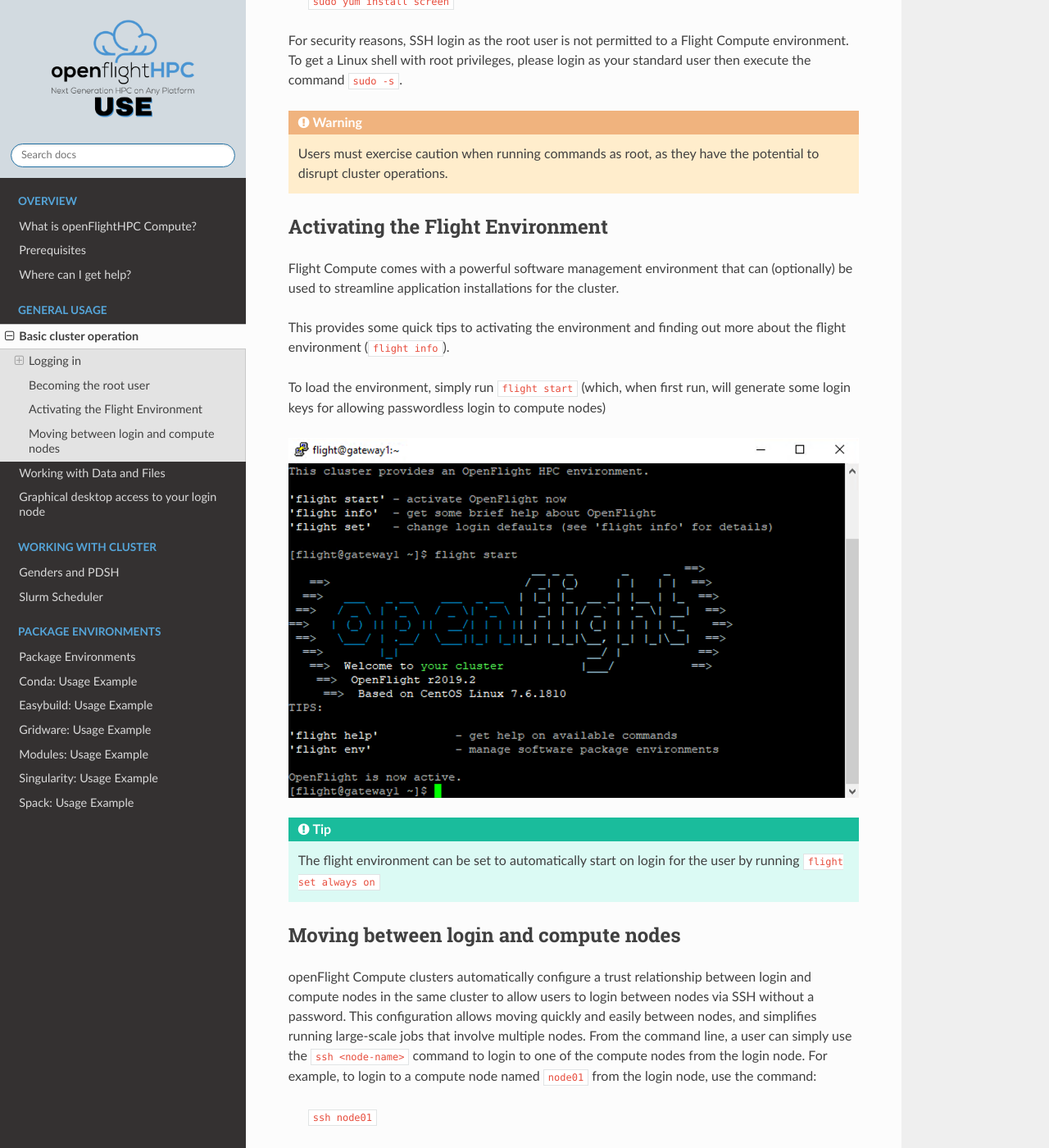
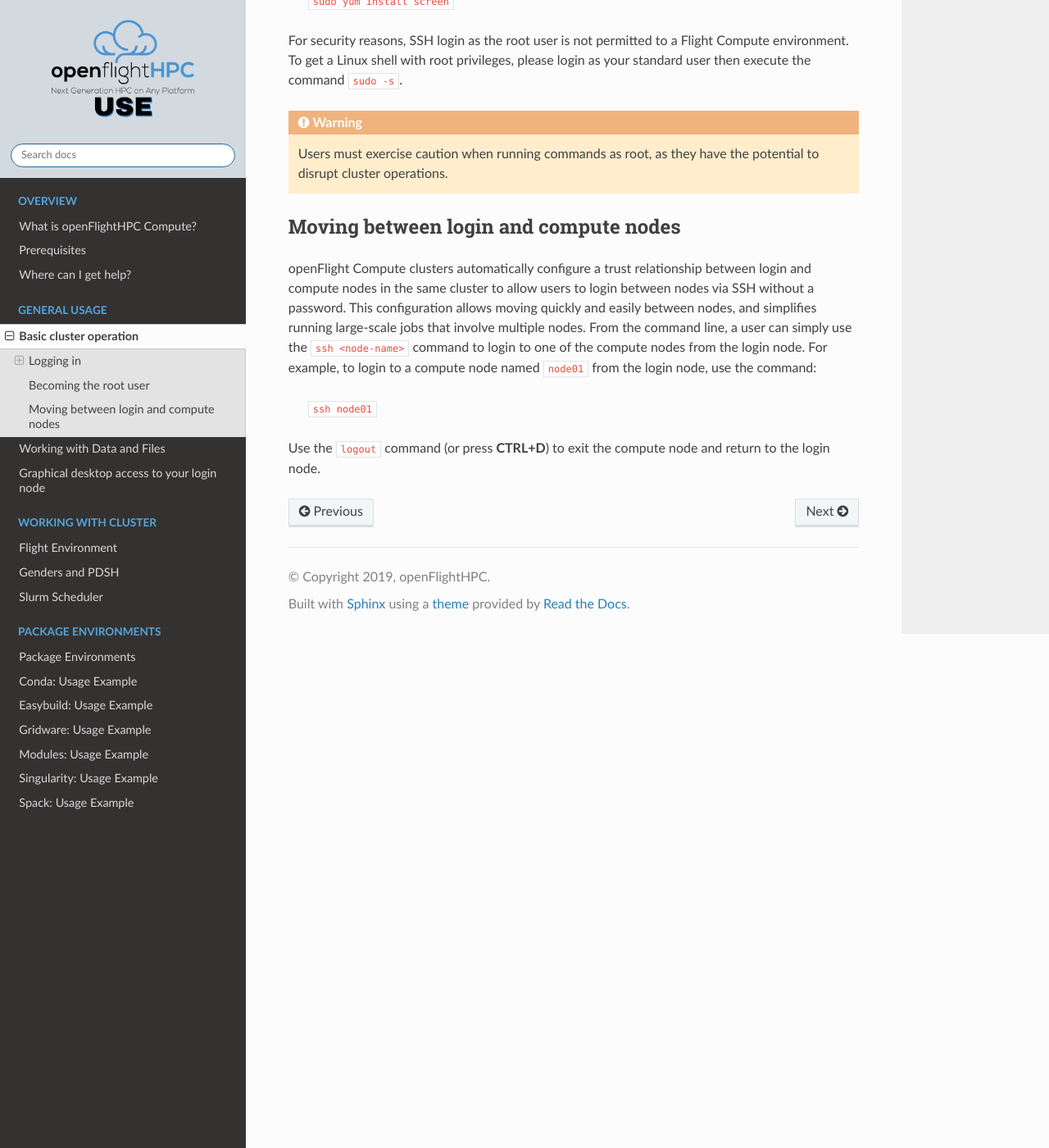
Before and after one commit to openflighthpc/use.openflighthpc.org, a Sphinx documentation site: the page built from docs/source/general-usage/basic_cluster_operation.rst, in a window 1280 px wide and 1400 px high, scrolled down 3299 px. Shown: the whole window at 82% size. Built offline with Sphinx 7.4.7 and the Read the Docs theme 2.0.0, drawn with Linux system fonts in a browser that asks for light colours.

Commit message:
Give flight env a separate page

```diff
--- a/docs/source/general-usage/basic_cluster_operation.rst
+++ b/docs/source/general-usage/basic_cluster_operation.rst
@@ -65,22 +65,6 @@
 .. warning:: Users must exercise caution when running commands as root, as they have the potential to disrupt cluster operations.
 
 
-.. _activate-flight-env:
-
-Activating the Flight Environment
----------------------------------
-
-Flight Compute comes with a powerful software management environment that can (optionally) be used to streamline application installations for the cluster.
-
-This provides some quick tips to activating the environment and finding out more about the flight environment (``flight info``).
-
-To load the environment, simply run ``flight start`` (which, when first run, will generate some login keys for allowing passwordless login to compute nodes)
-
-.. image:: flightenv.png
-    :alt: Activating the flight environment
-
-.. tip:: The flight environment can be set to automatically start on login for the user by running ``flight set always on``
-
 Moving between login and compute nodes
 --------------------------------------
 
--- a/docs/source/index.rst
+++ b/docs/source/index.rst
@@ -44,6 +44,7 @@
    :caption: Working With Cluster
    :name: working-with-cluster
 
+   working-with-cluster/flight-environment
    working-with-cluster/genders-and-pdsh
    working-with-cluster/slurm
 
```
Also changed, not shown: docs/source/working-with-cluster/flight-environment.rst (added, +35 -0 lines), docs/source/working-with-cluster/flightenv.png (renamed from docs/source/general-usage/flightenv.png).
